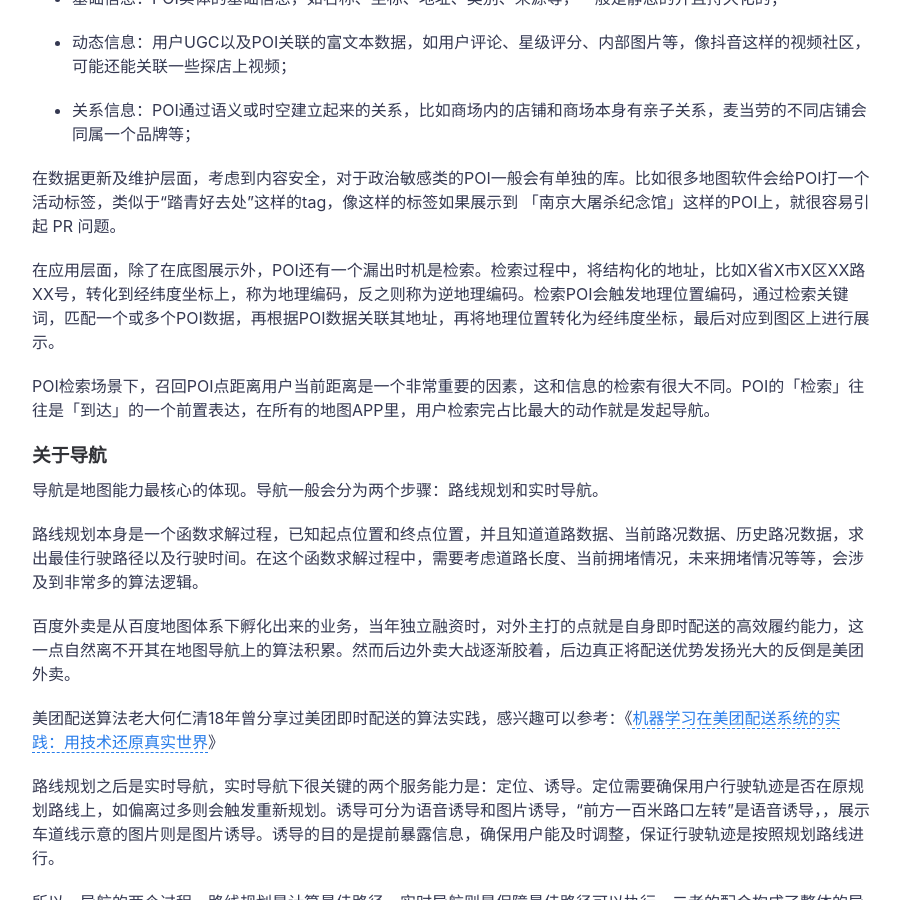
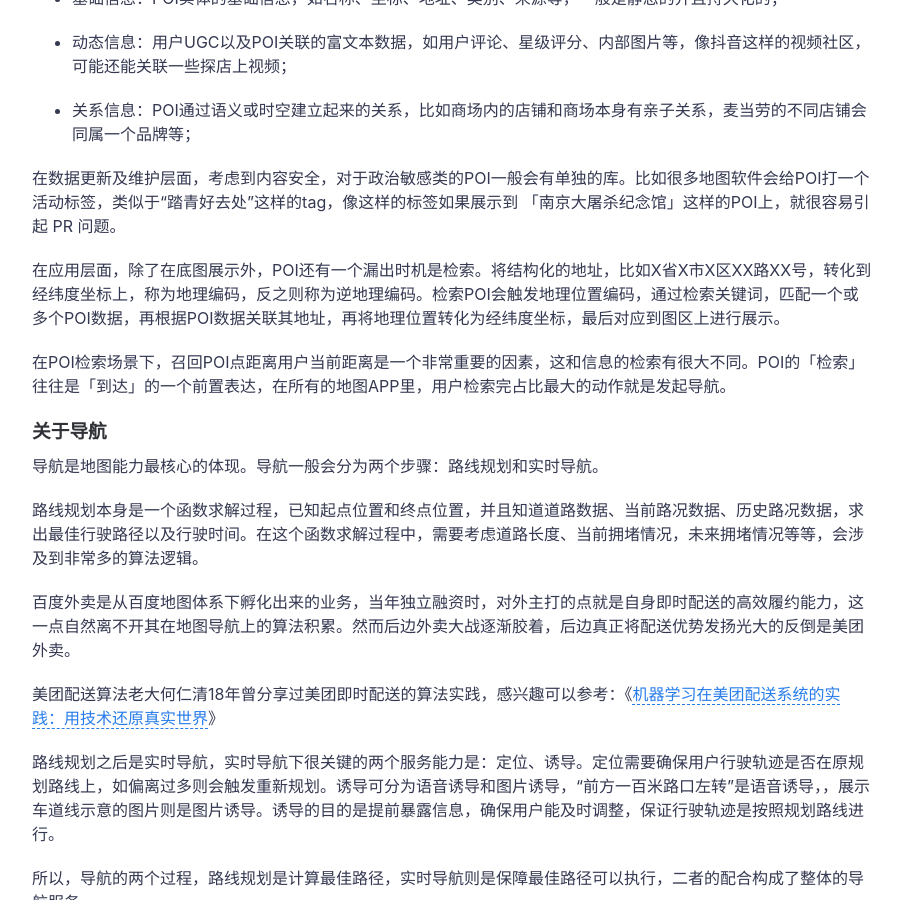
Before and after one commit to icarus507/icarus507.github.io, a Jekyll site: the page built from _posts/2018-09-08-谈谈地图（下）.md, in a window 1280 px wide and 900 px high, scrolled down 1538 px. Shown: the whole window, without its empty margins (188-1089 px from the left). Built offline with Jekyll 4.4.1, drawn with Linux system fonts in a browser that asks for light colours.

Commit message:
Update 2018-09-08-谈谈地图（下）.md

```diff
--- a/_posts/2018-09-08-谈谈地图（下）.md
+++ b/_posts/2018-09-08-谈谈地图（下）.md
@@ -40,9 +40,9 @@ POI的分类有很多，参考腾讯位置开放平台的 《[POI分类表](http
 在数据更新及维护层面，考虑到内容安全，对于政治敏感类的POI一般会有单独的库。比如很多地图软件会给POI打一个活动标签，类似于“踏青好去处”这样的tag，像这样的标签如果展示到 「南京大屠杀纪念馆」这样的POI上，就很容易引起 PR 问题。
 
 
-在应用层面，除了在底图展示外，POI还有一个漏出时机是检索。检索过程中，将结构化的地址，比如X省X市X区XX路XX号，转化到经纬度坐标上，称为地理编码，反之则称为逆地理编码。检索POI会触发地理位置编码，通过检索关键词，匹配一个或多个POI数据，再根据POI数据关联其地址，再将地理位置转化为经纬度坐标，最后对应到图区上进行展示。
+在应用层面，除了在底图展示外，POI还有一个漏出时机是检索。将结构化的地址，比如X省X市X区XX路XX号，转化到经纬度坐标上，称为地理编码，反之则称为逆地理编码。检索POI会触发地理位置编码，通过检索关键词，匹配一个或多个POI数据，再根据POI数据关联其地址，再将地理位置转化为经纬度坐标，最后对应到图区上进行展示。
 
-POI检索场景下，召回POI点距离用户当前距离是一个非常重要的因素，这和信息的检索有很大不同。POI的「检索」往往是「到达」的一个前置表达，在所有的地图APP里，用户检索完占比最大的动作就是发起导航。
+在POI检索场景下，召回POI点距离用户当前距离是一个非常重要的因素，这和信息的检索有很大不同。POI的「检索」往往是「到达」的一个前置表达，在所有的地图APP里，用户检索完占比最大的动作就是发起导航。
 
 
 ### 关于导航
```
